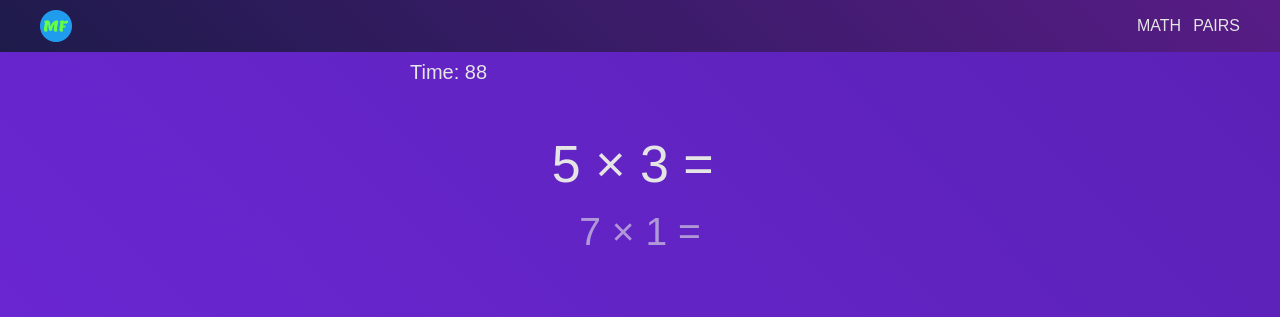
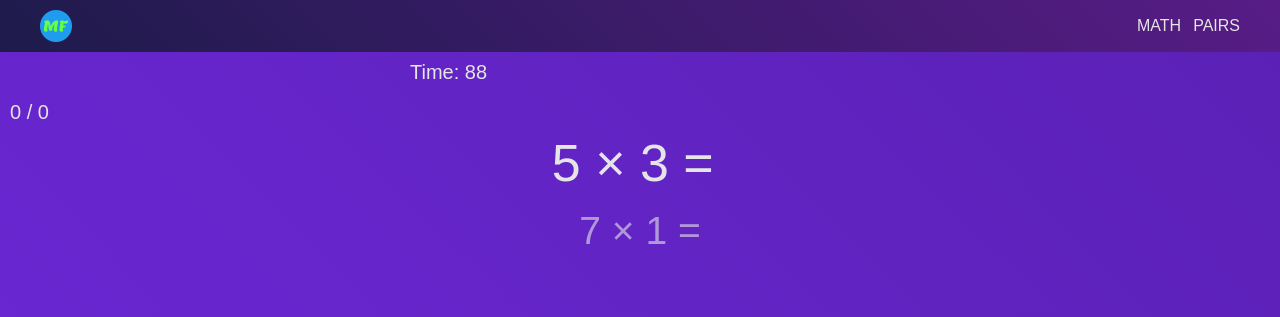
Before and after one commit to Ernian/mindFit, a React (Vite) app: page /math-one-love in a window 1280 px wide. Both pictures are taken after a click on the button "START". Shown: the top 317 px of the page. Built offline with nearby package versions, Linux system fonts and the light colour scheme.

Commit message:
save statistics in sessionStorage

```diff
--- a/src/components/mathSettings/index.module.scss
+++ b/src/components/mathSettings/index.module.scss
@@ -2,6 +2,10 @@
   padding: 32px;
   max-width: 480px;
   margin: 0 auto;
+
+  p {
+    margin-top: 12px;
+  }
 
   .header {
     font-size: 24px;
--- a/src/components/mathSettings/index.tsx
+++ b/src/components/mathSettings/index.tsx
@@ -42,6 +42,14 @@ export const MathSettings = () => {
         />
         <span>Time: {settings.time}</span>
       </div>
+      {
+        sessionStorage.getItem('lastResult') &&
+        sessionStorage.getItem('bestResult') &&
+        <>
+          <p>Last result: {sessionStorage.getItem('lastResult')}</p>
+          <p>Best result: {sessionStorage.getItem('bestResult')}</p>
+        </>
+      }
       <button
         className={css.button}
         onClick={() => dispatch(actionStartGame())}
--- a/src/components/mathTasks/index.module.scss
+++ b/src/components/mathTasks/index.module.scss
@@ -5,12 +5,17 @@
   flex-direction: column;
   align-items: center;
   gap: 15px;
-  margin-top: 36px;
   font-size: 36px;
   overflow: hidden;
 
   @media (min-width: 640px) {
     font-size: 52px;
+  }
+
+  .statistic {
+    font-size: 20px;
+    align-self: flex-start;
+    padding-left: 10px;
   }
 
   .current-task,
--- a/src/components/mathTasks/index.tsx
+++ b/src/components/mathTasks/index.tsx
@@ -2,9 +2,9 @@ import { useEffect, useState } from 'react'
 import classNames from 'classnames'
 import { getMathTask } from '../../mathService'
 import { MathTask, Operations } from '../../types'
-import css from './index.module.scss'
 import { useAppDispatch, useAppSelector } from '../../hooks/useAppStore'
 import { actionStopGame } from '../../store/mathSlice'
+import css from './index.module.scss'
 
 type AnswerStatus = 'correct' | 'wrong' | 'uncertainly'
 
@@ -28,6 +28,7 @@ export const MathTasks = () => {
   const [answer, setAnswer] = useState<string[]>([])
   const [isFirstTask, setIsFirstTask] = useState<boolean>(true)
   const [answerStatus, setAnswerStatus] = useState<AnswerStatus>('uncertainly')
+  const [{ correct, total }, setStatistic] = useState({ correct: 0, total: 0 })
 
   const checkAnswer = () => {
     if (answer.length !== currentTask.answer.toString().length) {
@@ -53,7 +54,38 @@ export const MathTasks = () => {
   }
 
   useEffect(() => {
+    const watchStatistic = () => {
+      if (answerStatus === 'correct') {
+        setStatistic(({ correct, total }) => ({
+          correct: correct + 1,
+          total: total + 1,
+        }))
+      }
+      if (answerStatus === 'wrong') {
+        setStatistic(({ correct, total }) => ({
+          correct,
+          total: total + 1,
+        }))
+      }
+    }
+    watchStatistic()
+  }, [answerStatus])
+
+  useEffect(() => {
     if (time === 0) {
+      const bestResult = sessionStorage.getItem('bestResult')
+
+      sessionStorage.setItem('lastResult', `${correct}/${total}`)
+
+      if (!bestResult) {
+        sessionStorage.setItem('bestResult', `${correct}/${total}`)
+      } else {
+        const bestCorrect = parseInt(bestResult.split('/')[0])
+
+        if (correct > bestCorrect) {
+          sessionStorage.setItem('bestResult', `${correct}/${total}`)
+        }
+      }
       dispatch(actionStopGame())
     }
     setTimeout(() => setAnswerStatus('uncertainly'), 200)
@@ -61,7 +93,7 @@ export const MathTasks = () => {
 
   useEffect(() => {
     const keyboardHandler = (event: KeyboardEvent) => {
-      if (answerStatus !== "uncertainly") return
+      if (answerStatus !== 'uncertainly') return
 
       if (event.key === 'Backspace') {
         setAnswer(answer => answer.slice(0, -1))
@@ -105,6 +137,7 @@ export const MathTasks = () => {
 
   return (
     <div className={css.tasks}>
+      <div className={css.statistic}>{correct} / {total}</div>
       <div className={currentTaskClasses}>
         <span className={highlightClasses}>
           {currentTask.firstNumber}&nbsp;
```
